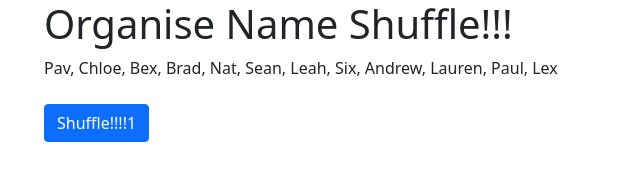
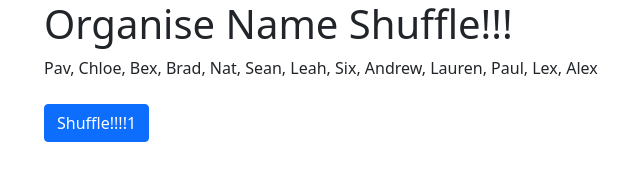
Before and after one commit to ehwus/organise-name-shuffle, a plain HTML site: page index.html in a window 1280 px wide. Shown: the full height of the page, 38-678 px from the left. Drawn offline with nearby package versions, Linux system fonts and the light colour scheme.

Commit message:
Added my own name

```diff
--- a/index.html
+++ b/index.html
@@ -29,7 +29,8 @@
             "Nat",
             "Pav",
             "Lauren",
-            "Paul"
+            "Paul",
+            "Alex"
         ]
 
         const displayShuffledNames = () => {
```
